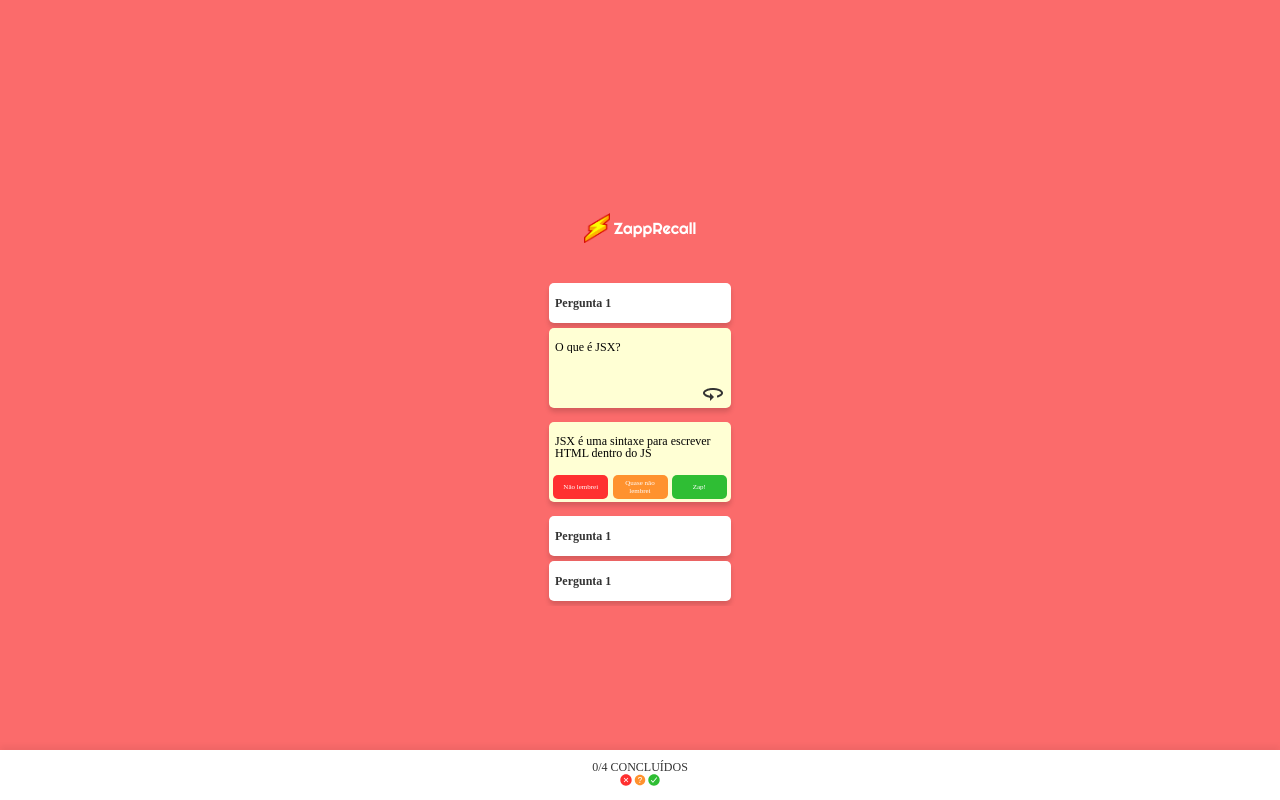
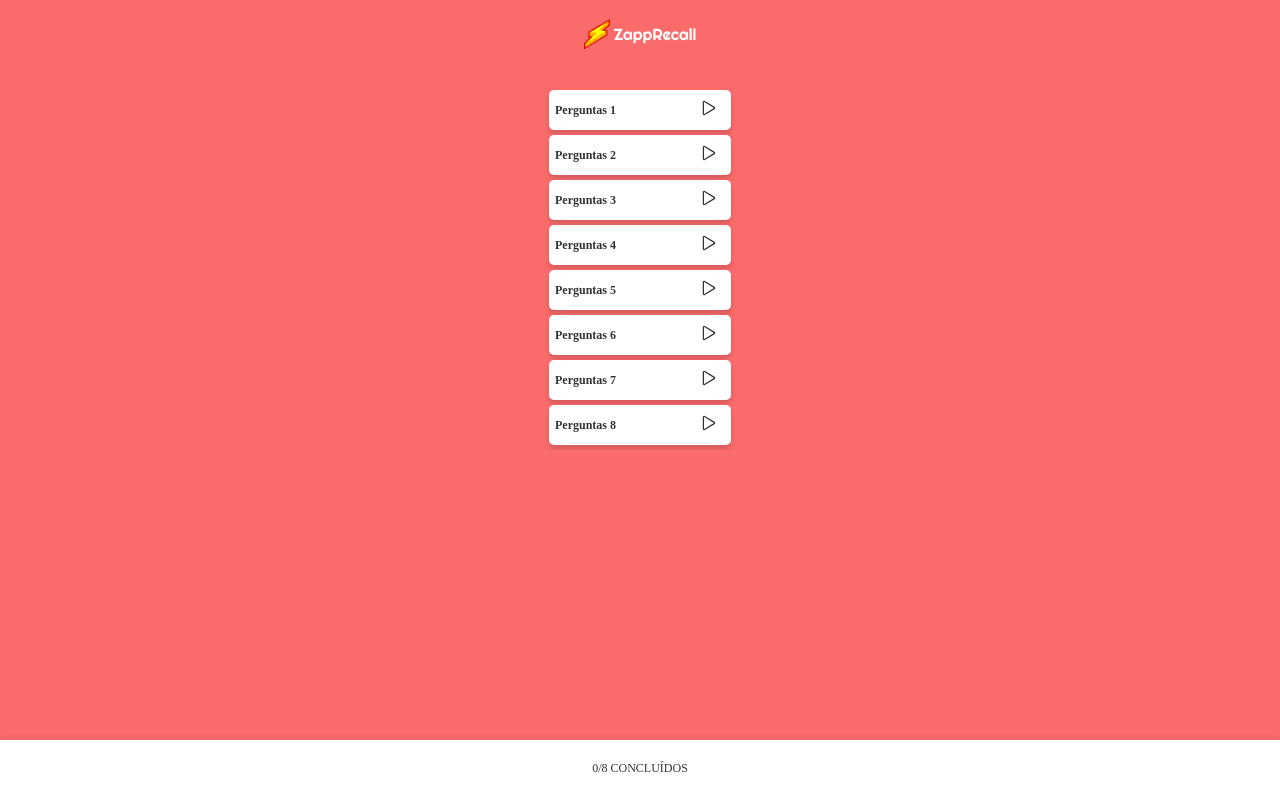
Before and after one commit to frreiro/projeto8-zaprecall, a React (Create React App) app: page / in a window 1280 px wide. Built offline with nearby package versions, Linux system fonts and the light colour scheme; a web font is replaced by a local one.

Commit message:
feat: selecionar cartas

```diff
--- a/public/css/style.css
+++ b/public/css/style.css
@@ -2,13 +2,14 @@ body {
     background-color: #FB6B6B;
 }
 
-::-webkit-scrollbar{
+
+
+::-webkit-scrollbar {
     display: none;
 }
 
 .root {
     width: 100vw;
-    height: 100vh;
     display: flex;
     flex-direction: column;
     justify-content: center;
@@ -88,7 +89,7 @@ main.tela-perguntas {
     margin-right: 4px;
 }
 
-.tela-perguntas section *{
+.tela-perguntas section * {
     font-family: Recursive;
 }
 
@@ -107,18 +108,29 @@ main.tela-perguntas {
     display: flex;
     align-items: center;
     margin-bottom: 5px;
+    justify-content: space-between;
 
 }
 
 .tela-perguntas .carta h1 {
     font-weight: 700;
     font-size: 12px;
-    color: #333333;
+
+}
+
+.riscado {
+    text-decoration: line-through;
+}
+
+.tela-perguntas .carta ion-icon {
+    font-size: 20px;
+    margin-right: 12px;
+
 }
 
 
 
-.tela-perguntas section.carta-virada *{
+.tela-perguntas section.carta-virada * {
     font-size: 12px;
 
 }
@@ -137,7 +149,7 @@ main.tela-perguntas {
 
 }
 
-.tela-perguntas .carta-virada h1{
+.tela-perguntas .carta-virada h1 {
     font-size: 12px;
     font-weight: 400;
     margin-top: 13px;
@@ -155,7 +167,7 @@ main.tela-perguntas {
     right: 8px;
 }
 
-.tela-perguntas .carta-virada div{
+.tela-perguntas .carta-virada div {
     display: flex;
     align-items: center;
     justify-content: space-evenly;
@@ -166,18 +178,19 @@ main.tela-perguntas {
 
 }
 
-.fundo-vermelha{
+.fundo-vermelha {
     background-color: #FF3030;
 }
-.fundo-amarela{
+
+.fundo-amarela {
     background: #FF922E;
 }
 
-.fundo-verde{
+.fundo-verde {
     background: #2FBE34;
 }
 
-.tela-perguntas .carta-virada div button{
+.tela-perguntas .carta-virada div button {
     width: 55px;
     height: 24px;
     font-size: 7px;
@@ -189,7 +202,7 @@ main.tela-perguntas {
 /* --- tela perguntas - footer --- */
 .tela-perguntas footer {
     width: 100vw;
-    height: 50px;
+    height: 60px;
     background: #FFFFFF;
     box-shadow: 0px -4px 6px rgba(0, 0, 0, 0.05);
 
@@ -199,6 +212,7 @@ main.tela-perguntas {
 
     display: flex;
     justify-content: center;
+    flex-direction: column;
     align-items: center;
 
     font-family: Recursive;
@@ -206,25 +220,66 @@ main.tela-perguntas {
     color: #333333;
 }
 
-footer {
+.tela-perguntas footer h1 {
+    font-weight: 700;
+}
+
+.tela-perguntas footer h2 {
+    width: 131px;
+    text-align: center;
+    margin-bottom: 4px;
+}
+
+.tela-perguntas .section-final {
     display: flex;
     flex-direction: column;
+    justify-content: center;
+    align-items: center;
+    margin-bottom: 7px;
 }
 
-footer section{
+.tela-perguntas .section-final div {
     display: flex;
+    justify-content: center;
+    align-items: center;
+    margin-bottom: 10px;
 }
 
-footer ion-icon{
-    font-size: 14px;
+
+
+.tela-perguntas .section-final img {
+    width: 18px;
+    height: 18px;
 }
 
-.cor-verde{
+
+.tela-perguntas .footer-final{
+    height: 112px;
+
+}
+
+
+footer section {
+    display: flex;
+    flex-direction: row;
+}
+
+footer ion-icon {
+    font-size: 20px;
+}
+
+.cor-verde {
     color: #2FBE34;
 }
-.cor-amarelo{
+
+.cor-amarelo {
     color: #FF922E;
 }
-.cor-vermelho{
+
+.cor-vermelho {
     color: #FF3030;
 }
+
+.cor-preto {
+    color: #333333;
+}
--- a/src/componentes/App.js
+++ b/src/componentes/App.js
@@ -1,11 +1,12 @@
 import Inicar from "./Iniciar";
 import Perguntas from "./Perguntas";
+
 
 function App() {
     return (
         <>
         {/* <Inicar/> */}
-        <Perguntas/>
+        <Perguntas />
         </>
     )
 }
--- a/src/componentes/Carta.js
+++ b/src/componentes/Carta.js
@@ -1,7 +1,49 @@
-export default function Carta(){
-    return(
-        <section className="carta">
-        <h1>Pergunta 1</h1>
-    </section>
-    )
+import React from "react"
+import CartaVirada from "./CartaVirada";
+
+
+// let cor = "cor-preto";
+
+export default function Carta(props) {
+    const { indice, pergunta, resposta, cartasConcluidas ,setCartasConcluidas,setEmoji } = props
+    const [selecionado, setSelecionado] = React.useState(false);
+    const [riscado, setRiscado] = React.useState("");
+    const [cor, setCor] = React.useState("cor-preto")
+
+
+    function retornarCarta(novaCor) {
+        setSelecionado(!selecionado)
+        setRiscado("riscado")
+        setCor(novaCor)
+        setCartasConcluidas(cartasConcluidas + 1)
+        setEmoji(novaCor)
+    }
+
+    function verificarRetorno() {
+        if (cor === "cor-vermelho") return <div className={cor}><ion-icon name="close-circle"></ion-icon></div>
+        if (cor === "cor-amarelo") return <div className={cor}><ion-icon name="help-circle"></ion-icon></div>
+        if (cor === "cor-verde") return <div className={cor}><ion-icon name="checkmark-circle"></ion-icon></div>
+        if (cor === "cor-preto") return <div className={cor}><ion-icon name="play-outline"></ion-icon></div>
+    }
+
+
+    if (!selecionado) {
+        return (
+            <section className={`carta ${riscado} ${cor}`} onClick={() => setSelecionado(!selecionado)
+            }>
+                <h1 className={cor}>{`Perguntas ${indice + 1}`}</h1>
+                {verificarRetorno()}
+            </section>
+
+        )
+    } else {
+        return (
+            <>
+                <CartaVirada
+                    pergunta={pergunta}
+                    resposta={resposta}
+                    retornarCarta={retornarCarta} />
+            </>
+        )
+    }
 }
--- a/src/componentes/CartaResposta.js
+++ b/src/componentes/CartaResposta.js
@@ -1,12 +1,14 @@
-export default function CartaResposta() {
+export default function CartaResposta(props) {
+    const { resposta, retornarCarta} = props
+
+
     return (
         <section className="carta-virada">
-            <h1>JSX é uma sintaxe para
-                escrever HTML dentro do JS</h1>
+            <h1>{resposta}</h1>
             <div>
-                <button className="fundo-vermelha">Não lembrei</button>
-                <button className="fundo-amarela">Quase não lembrei</button>
-                <button className="fundo-verde">Zap!</button>
+                <button onClick={() => retornarCarta("cor-vermelho")} className="fundo-vermelha">Não lembrei</button>
+                <button onClick={() => retornarCarta("cor-amarelo")} className="fundo-amarela">Quase não lembrei</button>
+                <button onClick={() => retornarCarta("cor-verde")} className="fundo-verde">Zap!</button>
             </div>
         </section>
     )
--- a/src/componentes/CartaVirada.js
+++ b/src/componentes/CartaVirada.js
@@ -1,8 +1,23 @@
-export default function CartaVirada() {
-    return (
-        <section className="carta-virada">
-            <h1>O que é JSX?</h1>
-            <img src="assets/setinha.png" />
-        </section>
-    )
+import React from "react";
+import CartaResposta from "./CartaResposta";
+
+export default function CartaVirada(props) {
+    const { pergunta, resposta, riscarCarta , retornarCarta} = props;
+
+    const [virado, setVirar] = React.useState(false);
+
+    if (virado) {
+        return (
+            <CartaResposta
+            resposta={resposta}
+            retornarCarta={retornarCarta}/>
+        )
+    } else {
+        return (
+            <section className="carta-virada">
+                <h1>{pergunta}</h1>
+                <img src="assets/setinha.png" onClick={() => setVirar(!virado)} />
+            </section>
+        )
+    }
 }
--- a/src/componentes/Footer.js
+++ b/src/componentes/Footer.js
@@ -1,16 +1,63 @@
-export default function Footer() {
+import React from "react"
+
+let guardarEmojis = []
+
+
+export default function Footer(props) {
+    const { cartasConcluidas, totalCartas, emoji } = props
+
+    function verificarEmojis() {
+
+        if (emoji === "cor-vermelho") {
+            guardarEmojis.push(<div className="cor-vermelho"><ion-icon name="close-circle"></ion-icon></div>)
+            return guardarEmojis
+        }
+        if (emoji === "cor-amarelo") {
+            guardarEmojis.push(<div className="cor-amarelo"><ion-icon name="help-circle"></ion-icon></div>)
+            return guardarEmojis
+        }
+        if (emoji === "cor-verde") {
+            guardarEmojis.push(<div className="cor-verde"><ion-icon name="checkmark-circle"></ion-icon></div>)
+            return guardarEmojis
+        }
+        if (emoji === "") return ""
+    }
+
+
+    function verificarFimJogo() {
+        if (cartasConcluidas === totalCartas) {
+            return (
+                    <section className="section-final">
+                        <div>
+                            <img src="assets/party.png" />
+                            <h1>PARABÉNS!!</h1>
+                        </div>
+                        <h2>
+                            Você não esqueceu de nenhum flashcard!
+                        </h2>
+                    </section>
+            )
+        } else {
+            //jogo ainda não acabou
+            return (
+                    <h2>
+                        <span className="qnt-concluido">{cartasConcluidas}
+                        </span>/
+                        <span className="qnt-total">{totalCartas}</span> CONCLUÍDOS
+                    </h2>
+            )
+        }
+    }
+
+
     return (
-        <footer>
-            <h1>
-                <span className="qnt-concluido">0
-                </span>/
-                <span className="qnt-total">4</span> CONCLUÍDOS
-            </h1>
+        <footer className={cartasConcluidas === totalCartas ? "footer-final" : ""}>
+            {verificarFimJogo()}
             <section>
-                <div className="cor-vermelho"><ion-icon name="close-circle"></ion-icon></div>
-                <div className="cor-amarelo"><ion-icon name="help-circle"></ion-icon></div>
-                <div className="cor-verde"><ion-icon name="checkmark-circle"></ion-icon></div>
+                {verificarEmojis()}
+
             </section>
         </footer>
+
     )
 }
--- a/src/componentes/Perguntas.js
+++ b/src/componentes/Perguntas.js
@@ -1,19 +1,49 @@
+import React from "react";
 import Carta from "./Carta";
 import CartaResposta from "./CartaResposta";
 import CartaVirada from "./CartaVirada";
 import Footer from "./Footer";
 import Header from "./Header";
 
+const reactPerguntas = [
+    { question: "O que é JSX?", answer: "Uma extensão de linguagem do JavaScript" },
+    { question: "O React é __", answer: "uma biblioteca JavaScript para construção de interfaces" },
+    { question: " Componentes devem iniciar com __", answer: "letra maiúscula" },
+    { question: "Podemos colocar __ dentro do JSX", answer: " expressões" },
+    { question: "O ReactDOM nos ajuda __ ", answer: "interagindo com a DOM para colocar componentes React na mesma" },
+    { question: " Usamos o npm para __ ", answer: "gerenciar os pacotes necessários e suas dependências" },
+    { question: "Usamos props para __ ", answer: " passar diferentes informações para componentes " },
+    { question: "Usamos estado (state) para __ ", answer: "dizer para o React quais informações quando atualizadas devem renderizar a tela novamente" },
+]
+
 export default function Perguntas() {
+
+    const [cartasConcluidas, setCartasConcluidas] = React.useState(0);
+    const [totalCartas, setTotalCartas] = React.useState(reactPerguntas.length);
+    const [emoji, setEmoji] = React.useState("")
+
+
+
+
     return (
         <main className="tela-perguntas">
             <Header />
-            <Carta />
-            <CartaVirada />
-            <CartaResposta />
-            <Carta />
-            <Carta/>
-            <Footer/>
+            {reactPerguntas.map((pergunta, i) => {
+                const { question, answer } = pergunta;
+                return <Carta
+                    key={i}
+                    indice={i}
+                    pergunta={question}
+                    resposta={answer}
+                    cartasConcluidas={cartasConcluidas}
+                    setCartasConcluidas={setCartasConcluidas}
+                    setEmoji={setEmoji}
+                     />
+            })}
+            <Footer
+            cartasConcluidas={cartasConcluidas}
+            totalCartas={totalCartas}
+            emoji={emoji} />
         </main>
     )
 }
```
